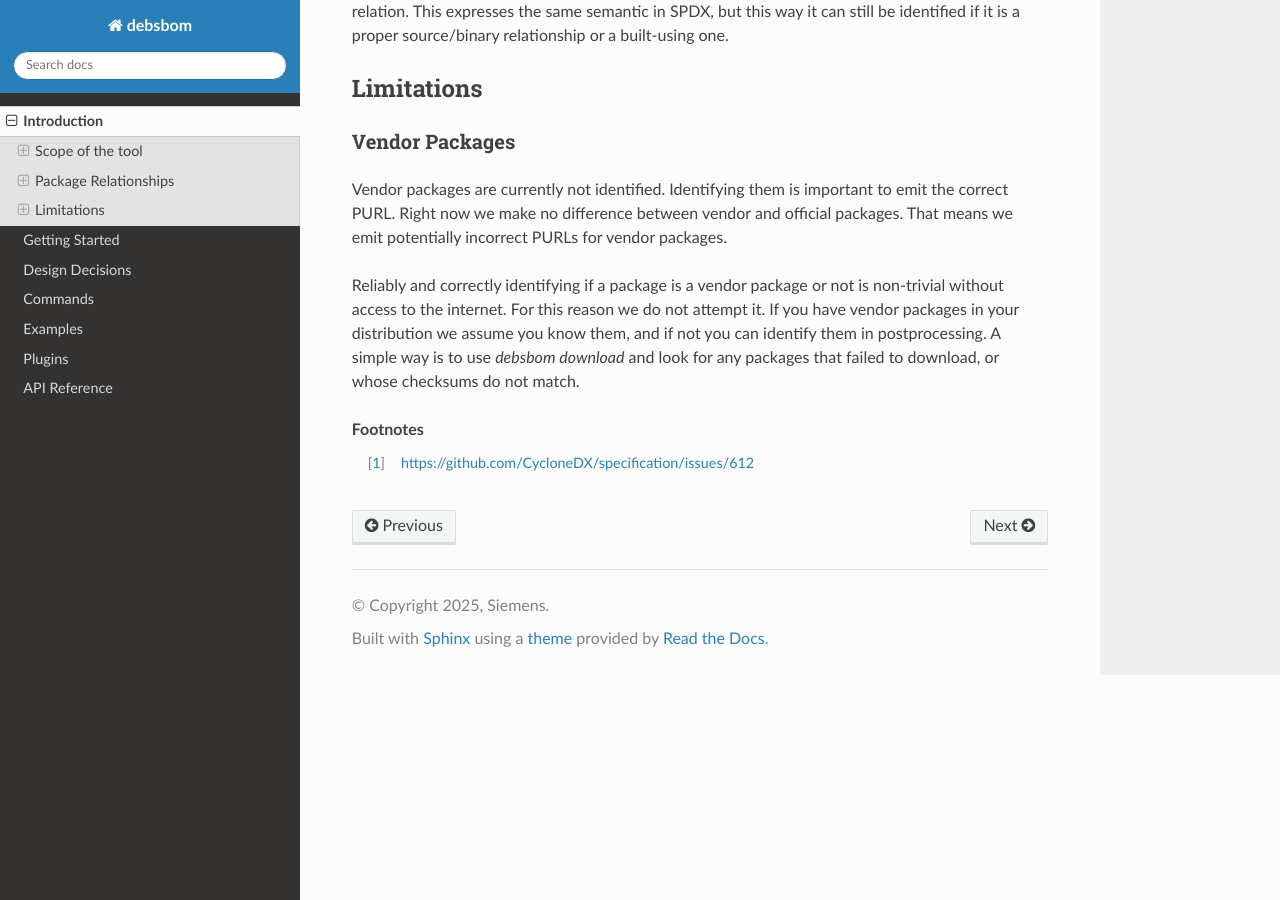
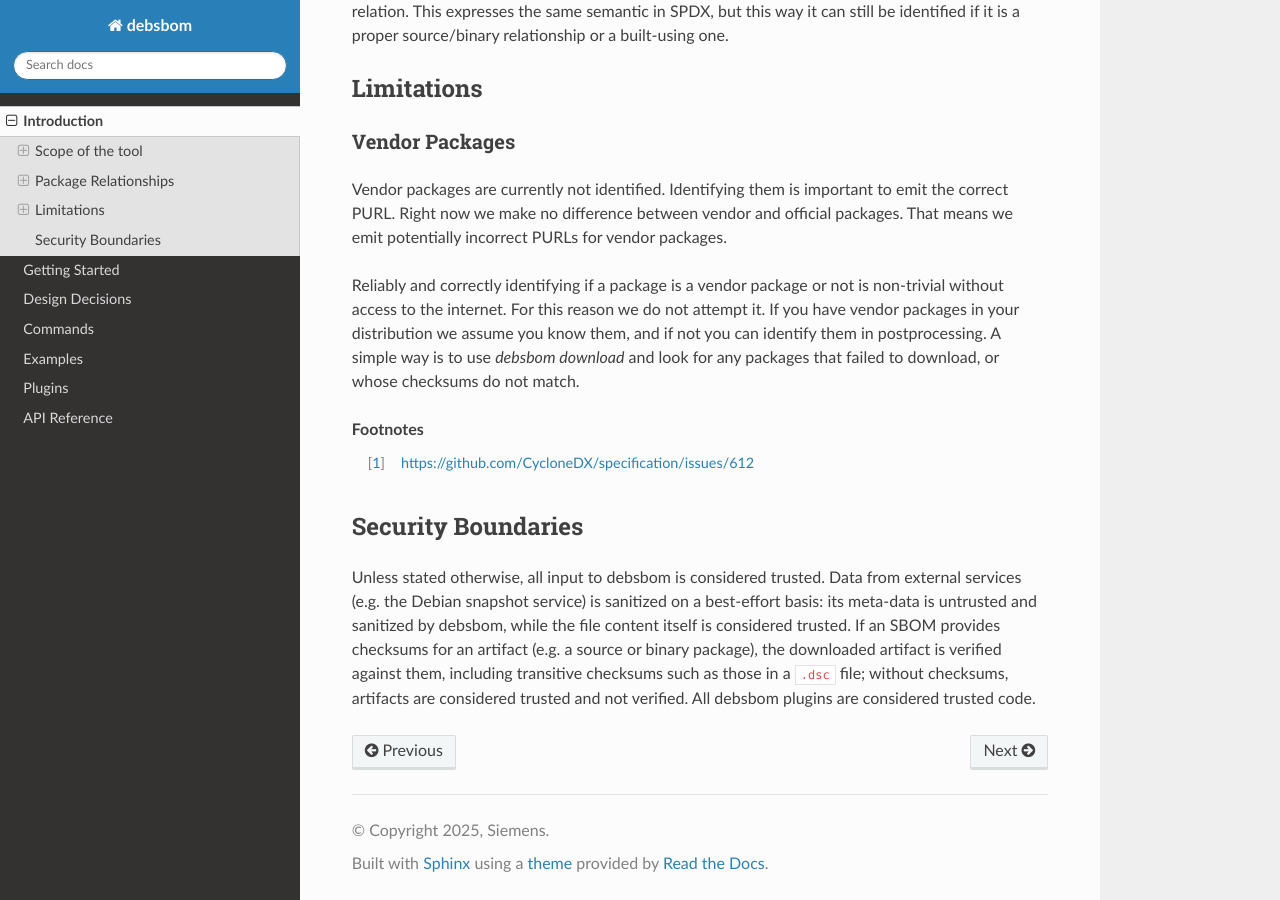
Before and after one commit to siemens/debsbom, a Sphinx documentation site: the page built from docs/source/intro.rst, in a window 1280 px wide and 900 px high, scrolled down 2012 px. Built offline with Sphinx 7.4.7 and the Read the Docs theme 3.1.0, drawn with Linux system fonts in a browser that asks for light colours.

Commit message:
docs: clearly define and document security boundaries
As Debsbom operates on data from various sources, we need to define
which sources have to be considered trusted and which are explicitly
verified.

Signed-off-by: Felix Moessbauer <felix.moessbauer@siemens.com>

```diff
--- a/docs/source/intro.rst
+++ b/docs/source/intro.rst
@@ -88,3 +88,11 @@ Reliably and correctly identifying if a package is a vendor package or not is no
 .. rubric:: Footnotes
 
 .. [#f1] https://github.com/CycloneDX/specification/issues/612
+
+Security Boundaries
+-------------------
+
+Unless stated otherwise, all input to debsbom is considered trusted.
+Data from external services (e.g. the Debian snapshot service) is sanitized on a best-effort basis: its meta-data is untrusted and sanitized by debsbom, while the file content itself is considered trusted.
+If an SBOM provides checksums for an artifact (e.g. a source or binary package), the downloaded artifact is verified against them, including transitive checksums such as those in a ``.dsc`` file; without checksums, artifacts are considered trusted and not verified.
+All debsbom plugins are considered trusted code.
```
